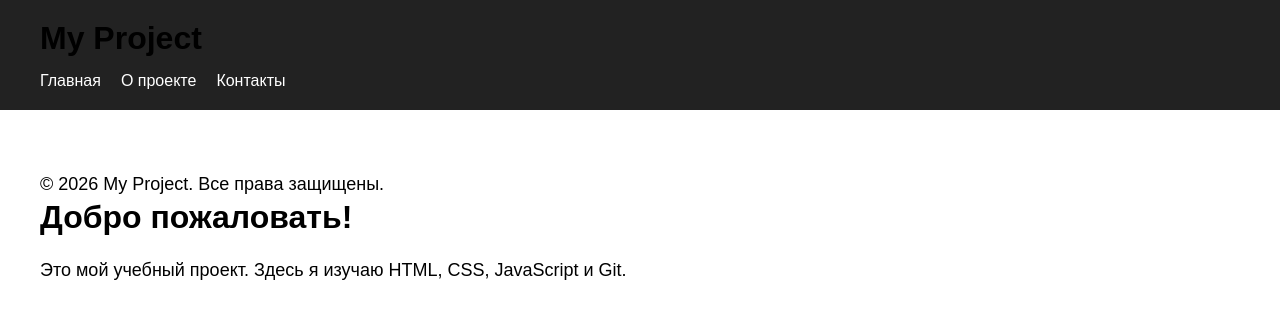
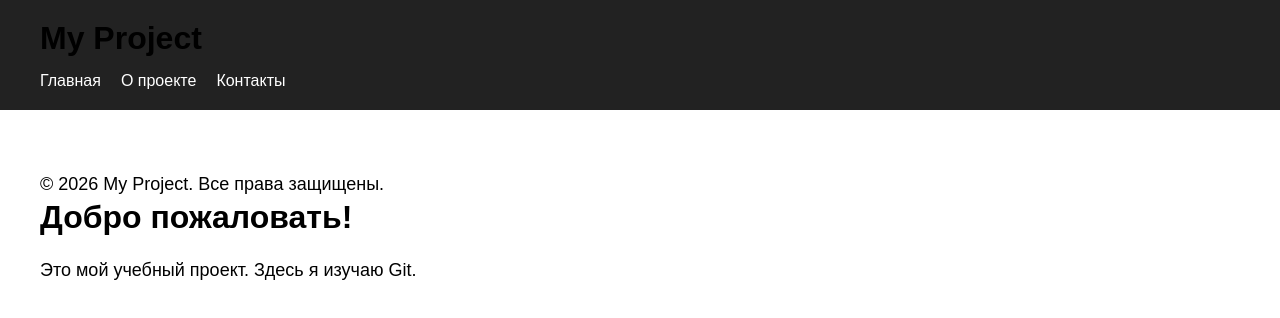
Before and after one commit to nurlanulyersultan3-glitch/praktikalyqjumis3, a plain HTML site: page index.html in a window 1280 px wide. Drawn offline with Linux system fonts and the light colour scheme; a web font is replaced by a local one.

Commit message:
Update index.html

```diff
--- a/index.html
+++ b/index.html
@@ -34,7 +34,7 @@
     <div class="container">
         <h2>Добро пожаловать!</h2>
         <p>
-            Это мой учебный проект. Здесь я изучаю HTML, CSS, JavaScript и Git.
+            Это мой учебный проект. Здесь я изучаю Git.
         </p>
     </div>
 </main>
```
